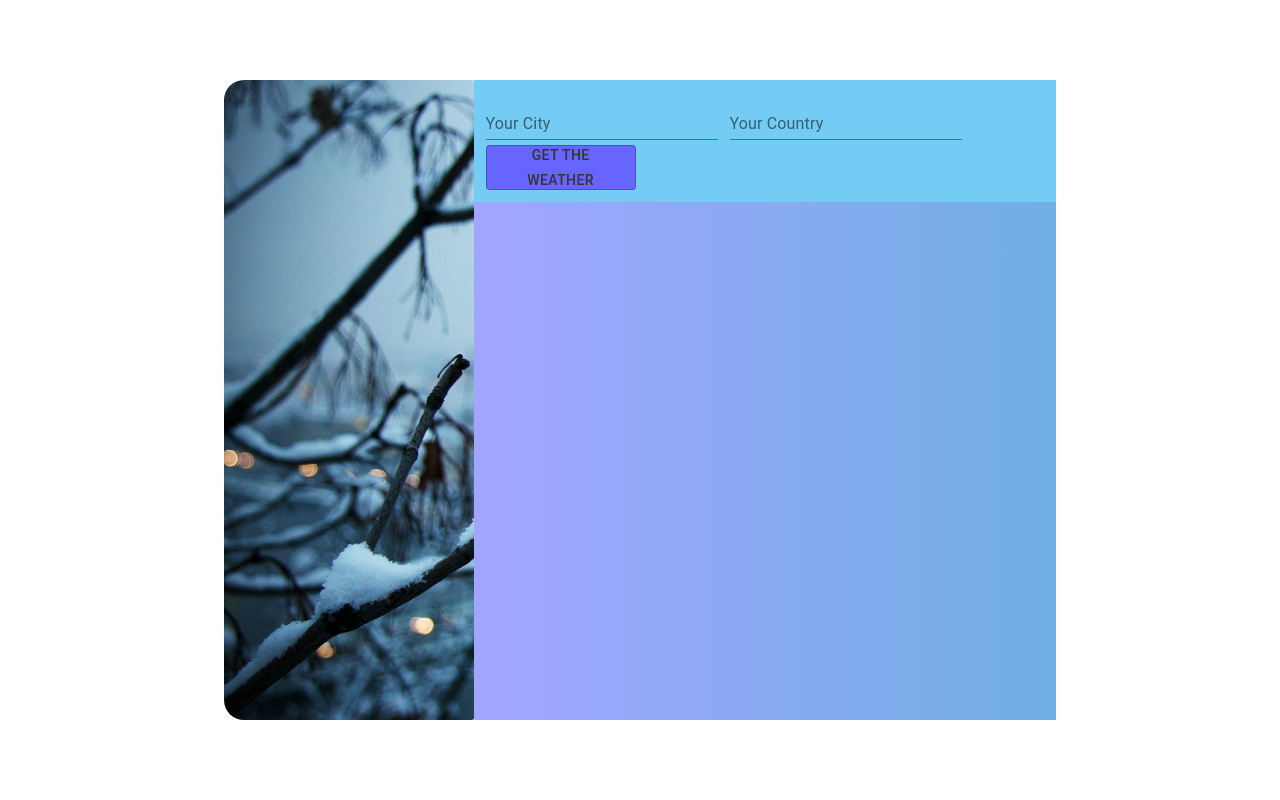
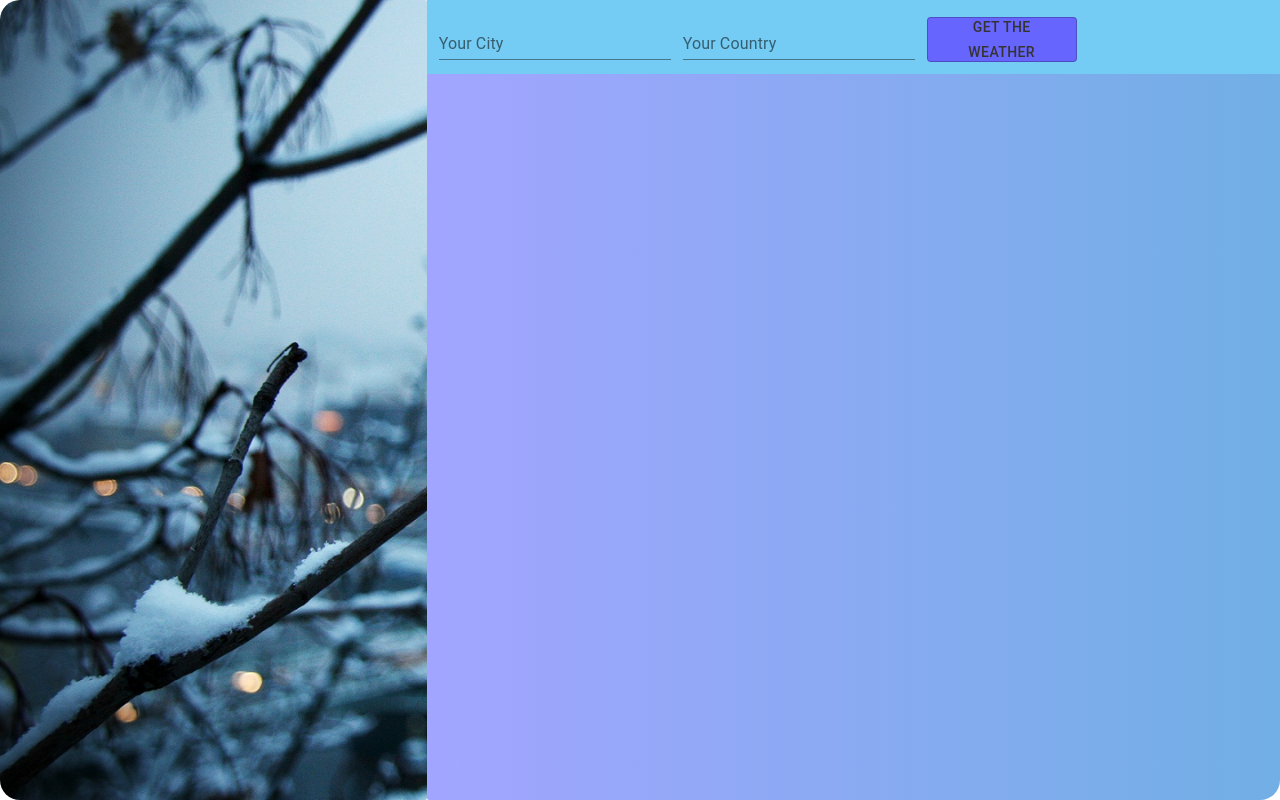
Before and after one commit to mohit200008/weather-app, a React (Create React App) app: page / in a window 1280 px wide. Built offline with nearby package versions, Linux system fonts and the light colour scheme.

Commit message:
handled edge cases

```diff
--- a/package.json
+++ b/package.json
@@ -11,7 +11,7 @@
     "axios": "^0.21.1",
     "react": "^17.0.2",
     "react-dom": "^17.0.2",
-    "react-scripts": "4.0.3",
+    "react-scripts": "^4.0.3",
     "web-vitals": "^1.1.1"
   },
   "scripts": {
--- a/src/App.css
+++ b/src/App.css
@@ -5,12 +5,6 @@
 .App-logo {
   height: 40vmin;
   pointer-events: none;
-}
-
-@media (prefers-reduced-motion: no-preference) {
-  .App-logo {
-    animation: App-logo-spin infinite 20s linear;
-  }
 }
 
 .App-header {
@@ -28,11 +22,30 @@
   color: #61dafb;
 }
 
-@keyframes App-logo-spin {
-  from {
-    transform: rotate(0deg);
+@media (max-width: 768px) {
+  .App {
+    font-size: 16px;
   }
-  to {
-    transform: rotate(360deg);
+
+  .App-logo {
+    height: 30vmin;
+  }
+
+  .App-header {
+    font-size: 14px;
   }
 }
+
+@media (max-width: 480px) {
+  .App {
+    font-size: 14px;
+  }
+
+  .App-logo {
+    height: 20vmin;
+  }
+
+  .App-header {
+    font-size: 12px;
+  }
+}
--- a/src/components/Form.jsx
+++ b/src/components/Form.jsx
@@ -1,73 +1,109 @@
-import { useEffect, useState } from 'react';
-import {Box, Button, makeStyles, TextField} from '@material-ui/core';
+import React, { useEffect, useState } from 'react';
+import { Box, Button, makeStyles, TextField } from '@material-ui/core';
 import { getData } from '../components/services/api';
 import Information from './Information';
 
-const useStyles= makeStyles({
+const useStyles = makeStyles({
   component: {
-        padding:12,
-        background: '#74CCF4'
+    padding: 12,
+    background: '#74CCF4',
   },
   input: {
-        color:"#ffff",
-        marginRight:12
+    color: '#ffff',
+    marginRight: 12,
   },
   button: {
-        width:150,
+    width: 150,
     height: 45,
     background: '#6666FF',
-        color:'#363333',
-        marginTop:5
+    color: '#363333',
+    marginTop: 5,
+  },
+  errorText: {
+    color: 'red',
+    marginTop: 10,
+  },
+});
+
+const Form = () => {
+  const classes = useStyles();
+  const [data, getWeatherData] = useState(null);
+  const [city, setCity] = useState('');
+  const [country, setCountry] = useState('');
+  const [click, handleClick] = useState(false);
+  const [error, setError] = useState('');
+
+  useEffect(() => {
+    const getWeather = async () => {
+      setError('');
+
+      if (!city || !country) {
+        setError('Please enter both city and country.');
+        return;
       }
 
-})
+      try {
+        const response = await getData(city, country);
+        getWeatherData(response.data);
+      } catch (error) {
+        if (error.response) {
+          setError('City not found. Please check the city name and try again.');
+        } else {
+          setError('Failed to fetch weather data. Please try again later.');
+        }
+      }
+    };
 
-const Form = () => {
-    const classes=useStyles();
-    const [ data, getWeatherData ] = useState();
-    const [ city, setCity]=useState('');
-    const [ country,setCountry]= useState('');
-    const [ click, handleClick]=useState(false);
+    if (click) {
+      getWeather();
+      handleClick(false);
+    }
+  }, [city, country, click]);
 
+  const handleCityChange = (value) => {
+    setCity(value);
+  };
 
-    useEffect(()=> {
-      const getweather=async()=>{
-         city && await getData(city,country).then(response => {
-            getWeatherData(response.data);
-            console.log(response.data);
-        })
-    }
-    getweather();
-    handleClick(false);
-    },[city,country,click]);
+  const handleCountryChange = (value) => {
+    setCountry(value);
+  };
 
-    const handleCityChange= (value) => {
-        setCity(value);
-    }
-
-    const handleCountryChange= (value) => {
-        setCountry(value);
-    }
   return (
     <Box>
       <Box className={classes.component}>
         <TextField
-           inputProps={{className:classes.input}}
+          inputProps={{ className: classes.input }}
           onChange={(e) => handleCityChange(e.target.value)}
           label="Your City"
-           className= {classes.input} />
-           <TextField inputProps={{className: classes.input}}
-           onChange={(e)=> handleCountryChange(e.target.value)}
           className={classes.input}
-           label="Your Country"/>
+        />
+        <TextField
+          inputProps={{ className: classes.input }}
+          onChange={(e) => handleCountryChange(e.target.value)}
+          className={classes.input}
+          label="Your Country"
+        />
         <Button
-            className={classes.button} variant="outlined" onClick={()=>handleClick(true)} >Get the Weather</Button>
+          className={classes.button}
+          variant="outlined"
+          onClick={() => {
+            handleClick(true);
+          }}
+        >
+          Get the Weather
+        </Button>
       </Box>
 
-         <Information data={data} city={city} country={country}/>
-
+      {error && <p className={classes.errorText}>{error}</p>}
+      {data && (
+        <Information
+          data={data}
+          city={city}
+          country={country}
+        />
+      )}
     </Box>
   );
-}
+};
 
 export default Form;
--- a/src/components/Information.jsx
+++ b/src/components/Information.jsx
@@ -1,45 +1,86 @@
-import { Box , makeStyles, Typography } from '@material-ui/core';
-import MyLocationIcon from '@material-ui/icons/MyLocation';
-import SettingsBrightnessIcon from '@material-ui/icons/SettingsBrightness';
-import OpacityIcon from '@material-ui/icons/Opacity';
-import WbSunnyIcon from '@material-ui/icons/WbSunny';
-import Brightness4Icon from '@material-ui/icons/Brightness4';
-import DehazeIcon from '@material-ui/icons/Dehaze';
-import WbCloudyIcon from '@material-ui/icons/WbCloudy';
+import React from 'react';
+import { Box, makeStyles, Typography } from '@material-ui/core';
+import {
+  WbSunny as WbSunnyIcon,
+  Cloud as CloudIcon,
+  Opacity as OpacityIcon,
+  Brightness4 as Brightness4Icon,
+  Dehaze as DehazeIcon,
+  Speed as SpeedIcon,
+} from '@material-ui/icons';
 
-const useStyles= makeStyles({
-    component : {
-        margin: 50
-    },
-    row : {
-        padding: 10,
-        fontSize: 20,
-        letterSpacing: 2
-    },
-    value : {
-        color: "#ffff"
-    },
-    icon : {
-        marginRight: 15,
-        color: 'orange'
-    }
-})
+const useStyles = makeStyles({
+  component: {
+    margin: '0 auto',
+    display: 'flex',
+    flexDirection: 'column',
+    alignItems: 'center',
+    textAlign: 'center',
+    maxWidth: '400px', // Adjust the maximum width based on your desired breakpoint
+  },
+  row: {
+    padding: '10px',
+    fontSize: '20px',
+    letterSpacing: '2px',
+    display: 'flex',
+    alignItems: 'center',
+    justifyContent: 'center', // Center content horizontally
+  },
+  value: {
+    color: '#ffff',
+    marginLeft: '10px',
+    fontSize: '24px',
+  },
+  icon: {
+    fontSize: '30px',
+    color: 'orange',
+  },
+});
 
+const Information = ({ city, country, data }) => {
+  const classes = useStyles();
 
-const Information = ({ city,country,data }) => {
-    const classes= useStyles();
-    return (
-        data && city && country ?
-        <Box className={classes.component}>
-             <Typography className={classes.row}><MyLocationIcon className={classes.icon}/>Location <Box className={classes.value} component="span">{data.name},{data.sys.country}</Box></Typography>
-             <Typography className={classes.row}><SettingsBrightnessIcon className={classes.icon}/> Temperature <Box className={classes.value} component="span">{data.main.temp}°C</Box></Typography>
-             <Typography className={classes.row}><OpacityIcon className={classes.icon}/> Humidity <Box className={classes.value} component="span">{data.main.humidity}</Box></Typography>
-             <Typography className={classes.row}><WbSunnyIcon className={classes.icon}/> Sun Rise <Box className={classes.value} component="span">{new Date(data.sys.sunrise*1000).toLocaleTimeString()}</Box></Typography>
-             <Typography className={classes.row}><Brightness4Icon className={classes.icon}/> Sun Set <Box className={classes.value} component="span">{new Date(data.sys.sunset*1000).toLocaleTimeString()}</Box></Typography>
-             <Typography className={classes.row}><DehazeIcon className={classes.icon}/> Condition <Box className={classes.value} component="span">{data.weather[0].main}</Box></Typography>
-             <Typography className={classes.row}><WbCloudyIcon className={classes.icon}/> Clouds <Box className={classes.value} component="span">{data.clouds.all}</Box></Typography>
-        </Box> : ''
-    )
-}
+  return (
+    data && city && country ? (
+      <Box className={classes.component}>
+        <Typography className={classes.row}>
+          <WbSunnyIcon className={classes.icon} />
+          Weather Condition:
+          <Box className={classes.value} component="span">
+            {data.weather[0].description}
+          </Box>
+        </Typography>
+        <Typography className={classes.row}>
+          <SpeedIcon className={classes.icon} />
+          Wind Speed:
+          <Box className={classes.value} component="span">
+            {data.wind.speed} m/s
+          </Box>
+        </Typography>
+        <Typography className={classes.row}>
+          <OpacityIcon className={classes.icon} />
+          Humidity:
+          <Box className={classes.value} component="span">
+            {data.main.humidity}%
+          </Box>
+        </Typography>
+        <Typography className={classes.row}>
+          <Brightness4Icon className={classes.icon} />
+          Temperature:
+          <Box className={classes.value} component="span">
+            {data.main.temp}°C
+          </Box>
+        </Typography>
+        <Typography className={classes.row}>
+          <DehazeIcon className={classes.icon} />
+          Cloudiness:
+          <Box className={classes.value} component="span">
+            {data.clouds.all}%
+          </Box>
+        </Typography>
+      </Box>
+    ) : null
+  );
+};
 
 export default Information;
--- a/src/components/weather.jsx
+++ b/src/components/weather.jsx
@@ -1,44 +1,44 @@
-import {Box, makeStyles} from '@material-ui/core';
+import React from 'react';
+import { Box, makeStyles } from '@material-ui/core';
 import logo from '../components/images/2942776.jpg';
 import Form from './Form';
 
-const useStyles= makeStyles({
-    component : {
-        height: '100vh',
+const useStyles = makeStyles({
+  component: {
+    minHeight: '100vh',
     display: 'flex',
-        alignItems: 'center',
-        width:'65%',
-        margin:' 0 auto',
-        borderRadius: '10px 10px'
+    flexDirection: 'column', // Adjust the layout for smaller screens
+  },
+  container: {
+    display: 'flex',
+    flex: 1,
   },
   leftContainer: {
     backgroundImage: `url(${logo})`,
-        height: '80vh',
-        width:'30%',
+    flex: 1,
     backgroundSize: 'cover',
-        borderRadius:'20px 2px 2px 20px',
+    borderRadius: '20px 2px 2px 20px',
   },
-    rightContainer : {
-        background:'linear-gradient(to right,#A2A5FF,#71AFE5)',
-        height:'80vh',
-        width: "70%",
-        borderRadius:"2px 20 20 2px"
-
-    }
-
-})
-
+  rightContainer: {
+    background: 'linear-gradient(to right, #A2A5FF, #71AFE5)',
+    flex: 2,
+    borderRadius: '2px 20px 20px 2px',
+  },
+});
 
 const Weather = () => {
-    const classes= useStyles();
+  const classes = useStyles();
+
   return (
-        <Box className= {classes.component}>
+    <Box className={classes.component}>
+      <Box className={classes.container}>
         <Box className={classes.leftContainer}></Box>
         <Box className={classes.rightContainer}>
-              <Form/>
+          <Form />
         </Box>
       </Box>
-    )
-}
+    </Box>
+  );
+};
 
 export default Weather;
```
Also changed, not shown: 1 other file (tests, documents, lock files or other folders). Lines whose indentation alone changed are shown as unchanged.
